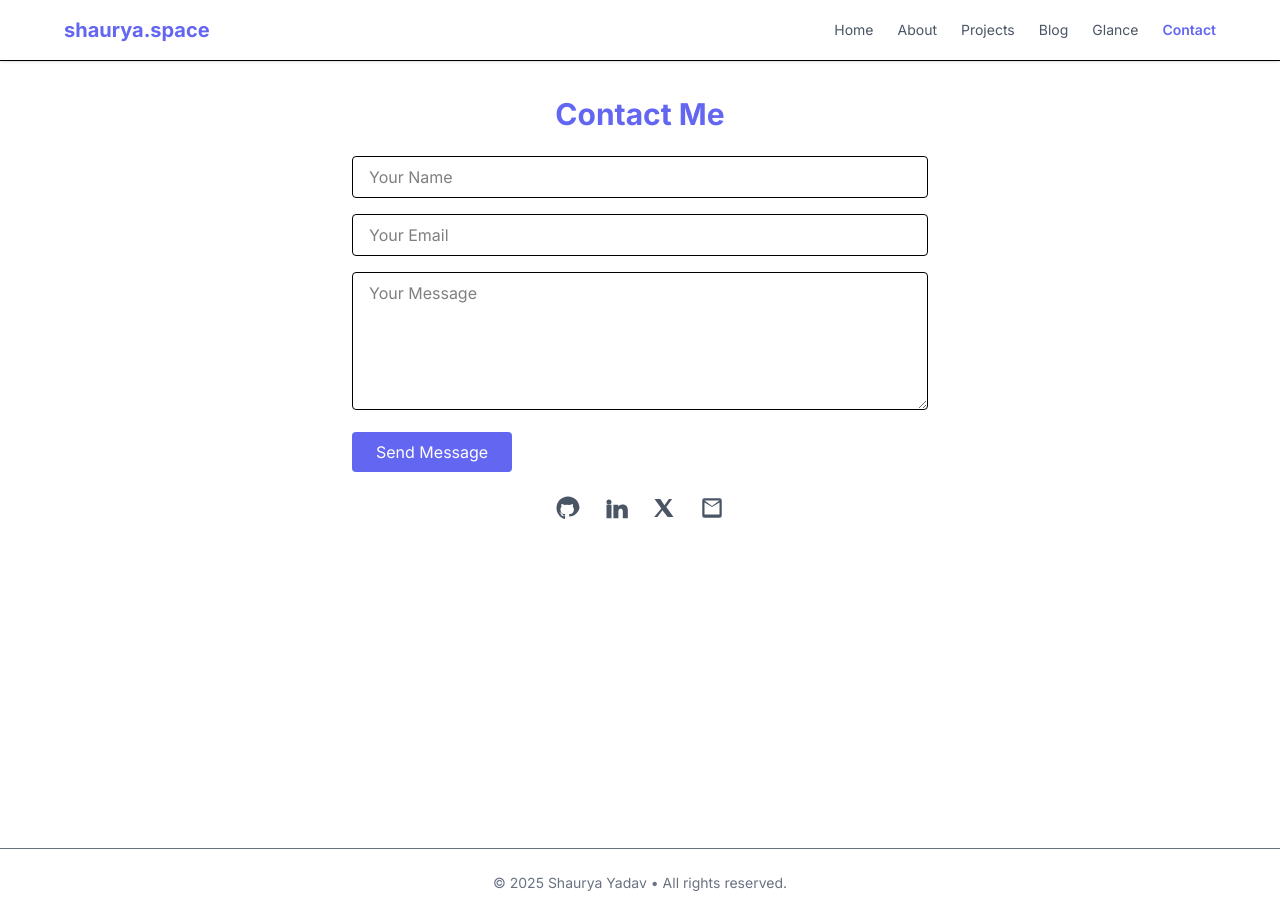
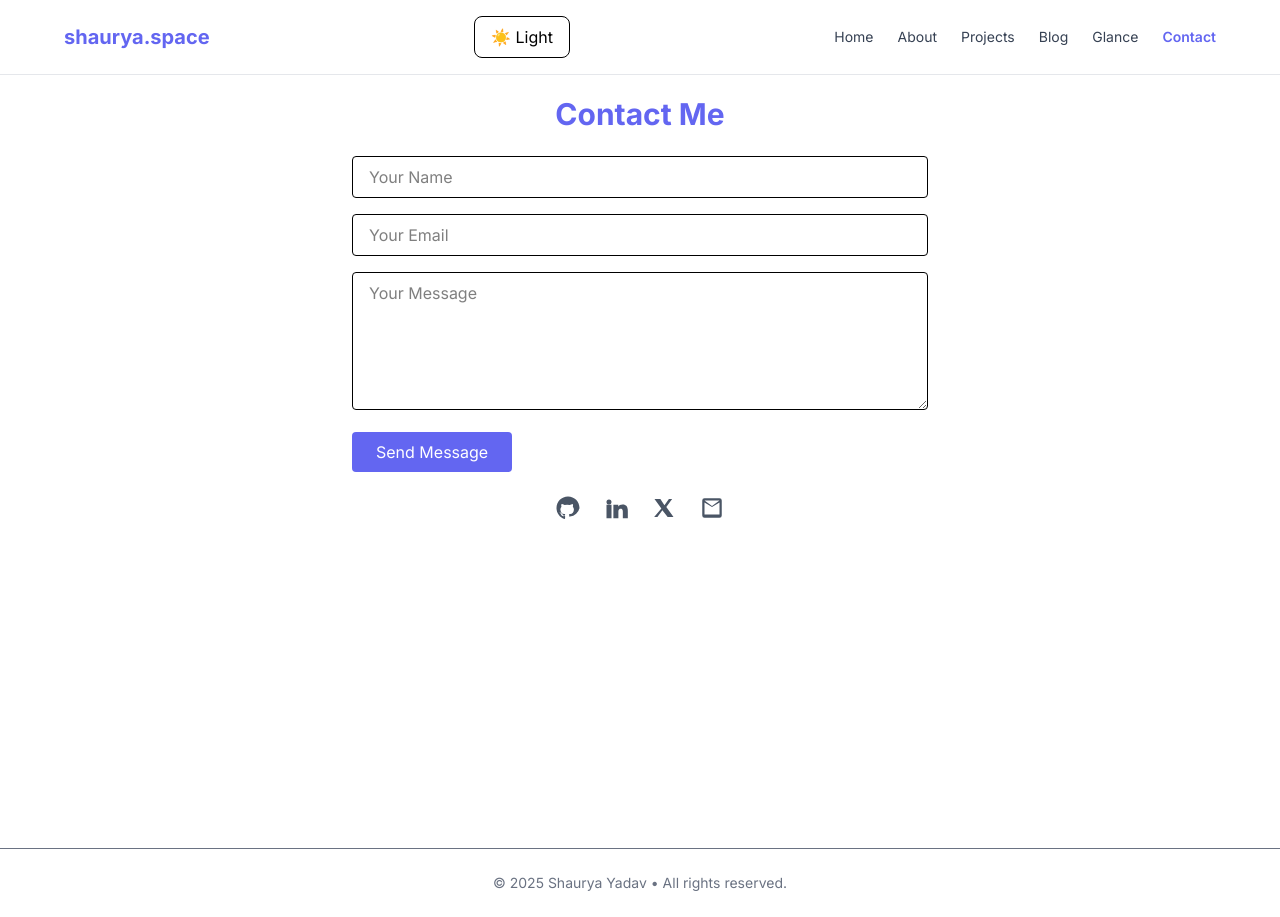
Before and after one commit to Shaurya8425/portfolio, a Next.js app: page /contact in a window 1280 px wide. Built offline with nearby package versions, Linux system fonts and the light colour scheme.

Commit message:
added dark more in some parts still working on proper implimentation

```diff
--- a/components/Navbar.tsx
+++ b/components/Navbar.tsx
@@ -4,6 +4,7 @@ import Link from "next/link";
 import { usePathname } from "next/navigation";
 import { useState } from "react";
 import { HiMenu, HiX } from "react-icons/hi";
+import ThemeToggle from "./ThemeToggle";
 
 const navLinks = [
   { name: "Home", href: "/" },
@@ -19,22 +20,23 @@ export default function Navbar() {
   const [open, setOpen] = useState(false);
 
   return (
-    <nav className='fixed top-0 w-full bg-white border-b shadow z-50 px-6 sm:px-12 py-4'>
+    <nav className='fixed top-0 w-full border-b border-gray-200 dark:border-gray-800 bg-white/70 dark:bg-black/70 backdrop-blur-md z-50 px-6 sm:px-12 py-4 transition-colors duration-300'>
       <div className='flex justify-between items-center max-w-6xl mx-auto'>
         <Link href='/' className='text-xl font-bold text-primary'>
           shaurya.space
         </Link>
+        <ThemeToggle />
 
         {/* Desktop Nav */}
-        <div className='hidden md:flex gap-6'>
+        <div className='hidden md:flex gap-6 items-center'>
           {navLinks.map((link) => (
             <Link
               key={link.href}
               href={link.href}
-              className={`text-sm hover:text-primary ${
+              className={`text-sm transition-all duration-200 hover:text-primary hover:-translate-y-0.5 ${
                 pathname === link.href
                   ? "text-primary font-semibold"
-                  : "text-gray-600"
+                  : "text-gray-700 dark:text-gray-300"
               }`}
             >
               {link.name}
@@ -56,7 +58,7 @@ export default function Navbar() {
 
       {/* Mobile Nav */}
       {open && (
-        <div className='md:hidden flex flex-col gap-4 mt-4 px-6'>
+        <div className='md:hidden flex flex-col gap-4 mt-4 px-6 bg-white dark:bg-black py-4 border-gray-200 dark:border-gray-800'>
           {navLinks.map((link) => (
             <Link
               key={link.href}
@@ -65,7 +67,7 @@ export default function Navbar() {
               className={`block text-sm hover:text-primary ${
                 pathname === link.href
                   ? "text-primary font-semibold"
-                  : "text-gray-600"
+                  : "text-gray-700 dark:text-gray-300"
               }`}
             >
               {link.name}
--- /dev/null
+++ b/components/ThemeToggle.tsx
@@ -0,0 +1,24 @@
+"use client";
+
+import { useTheme } from "next-themes";
+import { useEffect, useState } from "react";
+
+export default function ThemeToggle() {
+  const { theme, setTheme, resolvedTheme } = useTheme();
+  const [mounted, setMounted] = useState(false);
+
+  useEffect(() => setMounted(true), []);
+
+  if (!mounted) return null; // prevents hydration mismatch
+
+  const isDark = resolvedTheme === "dark";
+
+  return (
+    <button
+      onClick={() => setTheme(isDark ? "light" : "dark")}
+      className='px-4 py-2 rounded-lg bg-card border border-border'
+    >
+      {isDark ? "🌙 Dark" : "☀️ Light"}
+    </button>
+  );
+}
--- a/postcss.config.mjs
+++ b/postcss.config.mjs
@@ -2,5 +2,15 @@ const config = {
   plugins: {
     "@tailwindcss/postcss": {},
   },
+  darkmode: "class",
+  theme: {
+    extend: {
+      colors: {
+        background: "rgb(var(--background))",
+        foreground: "rgb(var(--foreground))",
+        card: "rgb(var(--card))",
+      }
+    }
+  }
 };
 export default config;
--- a/src/app/glance/page.tsx
+++ b/src/app/glance/page.tsx
@@ -1,7 +1,8 @@
-import React from "react";
+
 import ContributionGraph from "./ContributionGraph";
 import { getGitHubStats } from "../actions/getGitHubStats";
 
+/* component */
 const StatCard = ({
   title,
   value,
@@ -12,7 +13,7 @@ const StatCard = ({
   className?: string;
 }) => (
   <div
-    className={`card border border-border/40 rounded-xl p-4 w-full h-full transition-transform duration-200 hover:scale-105 ${className}`}
+    className={`card border border-border/40 rounded-xl p-4 w-full h-full transition-transform duration-200 hover:scale-102 ${className}`}
   >
     <div className='card-content'>
       <h3 className='text-lg font-semibold tracking-tight card-title text-muted-foreground'>
@@ -30,16 +31,16 @@ async function page() {
 
   const pickGithubStats = [
     {
-      title: "Total Public Repositories",
-      value: githubStats.public_repos,
-    },
-    {
       title: "Followers",
       value: githubStats.followers,
     },
     {
       title: "Following",
       value: githubStats.following,
+    },
+    {
+      title: "Total Public Repositories",
+      value: githubStats.public_repos,
     },
     {
       title: "Location",
@@ -50,8 +51,8 @@ async function page() {
     <>
       <ContributionGraph />
 
-      <div className='mb-8'>
-        <div className='grid grid-cols-1 gap-4 card-container md:grid-cols-3'>
+      <div className='mb-8 mt-2'>
+        <div className='grid grid-cols-1 gap-4 card-container md:grid-cols-2'>
           {pickGithubStats.map((card, index) => (
             <StatCard
               key={index}
--- a/src/app/globals.css
+++ b/src/app/globals.css
@@ -1,13 +1,27 @@
 @import "tailwindcss";
+@variant dark (&:where(.dark, .dark *));
 @theme {
-  --color-primary: #6366F1;
-  --color-primary-dark: #4F46E5;
-  /* add more theme tokens for fonts, spacing, breakpoints as needed */
+  --color-primary: #6366f1;
+  --color-primary-dark: #4f46e5;
 }
-@import 'prismjs/themes/prism-tomorrow.css'; /* or any Prism theme you like */
+@import "prismjs/themes/prism-tomorrow.css";
 .prose pre {
   @apply rounded-lg p-4 bg-gray-900 text-white overflow-x-auto;
 }
 .prose code {
   @apply text-sm;
 }
+* {
+  @apply transition-colors duration-200;
+}
+:root {
+  --background: 255 255 255;
+  --foreground: 15 23 42;
+  --card: 245 245 245;
+}
+
+.dark {
+  --background: 15 23 42;
+  --foreground: 255 255 255;
+  --card: 30 41 59;
+}
--- a/src/app/layout.tsx
+++ b/src/app/layout.tsx
@@ -3,6 +3,7 @@ import { Inter } from "next/font/google";
 import Navbar from "../../components/Navbar";
 import Footer from "../../components/Footer";
 import { Toaster } from "sonner"; // ✅ import Toaster
+import { ThemeProvider } from "next-themes";
 
 const inter = Inter({ subsets: ["latin"] });
 
@@ -17,12 +18,14 @@ export default function RootLayout({
   children: React.ReactNode;
 }) {
   return (
-    <html lang='en'>
+    <html lang='en' suppressHydrationWarning>
       <body className={inter.className}>
-        <Navbar />
-        <main className='min-h-screen px-6 sm:px-12 pt-24'>{children}</main>
-        <Footer />
-        <Toaster richColors position='top-center' /> {/* ✅ Add this line */}
+        <ThemeProvider attribute='class' defaultTheme='system' enableSystem>
+          <Navbar />
+          <main className='min-h-screen px-6 sm:px-12 pt-24'>{children}</main>
+          <Footer />
+          <Toaster richColors position='top-center' /> {/* ✅ Add this line */}
+        </ThemeProvider>
       </body>
     </html>
   );
```
